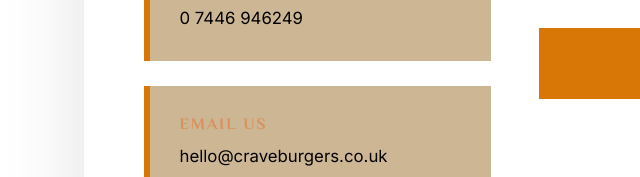
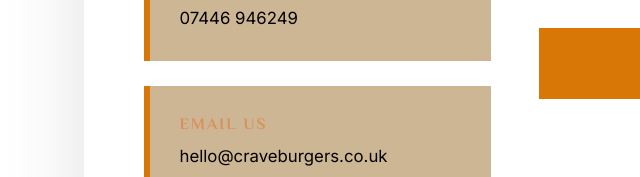
Before and after one commit to muhammadayoubkh786/crave, a plain HTML site: page contact.html in a window 1280 px wide. Shown: the part 828-1005 px from the top of the page, 46-686 px from the left. Drawn offline with nearby package versions, Linux system fonts and the light colour scheme.

Commit message:
space removed

```diff
--- a/contact.html
+++ b/contact.html
@@ -155,7 +155,7 @@
                                     </div>
                                     <div class="info-box reveal" style="transition-delay: 0.2s;">
                                         <h5>CALL US</h5>
-                                        <p class="text-black">0 7446 946249</p>
+                                        <p class="text-black">07446 946249</p>
                                     </div>
                                     <div class="info-box reveal" style="transition-delay: 0.3s;">
                                         <h5>EMAIL US</h5>
```
